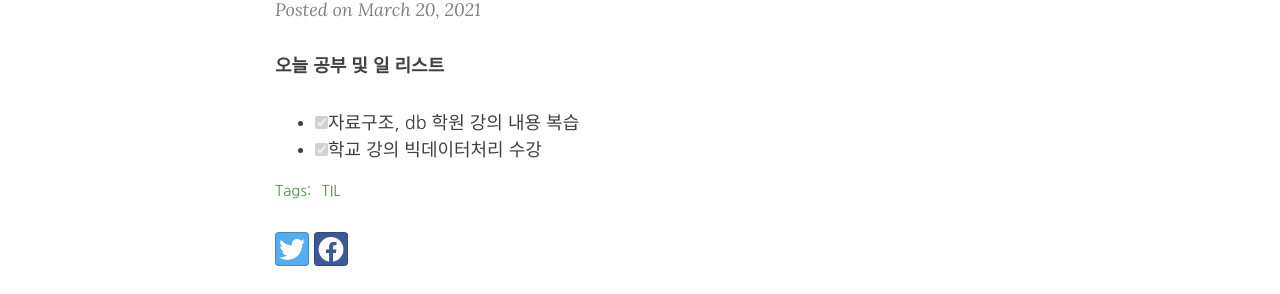
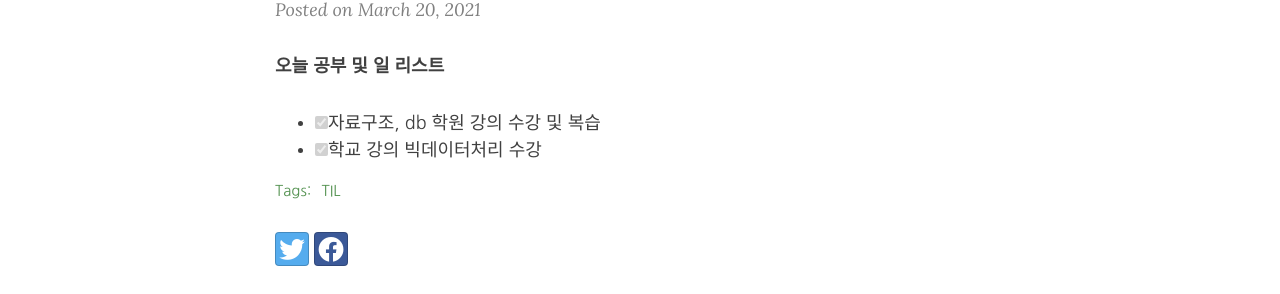
Before and after one commit to yeoneed/yeoneed.github.io, a Jekyll site: the page built from _posts/2021-03-20-TIL-0320.md, in a window 1280 px wide. Shown: the part 249-543 px from the top of the page. Built offline with Jekyll 4.4.1, drawn with Linux system fonts in a browser that asks for light colours; nearby versions of some CDN libraries; some web fonts are replaced; comment, search, counter and statistics services are not loaded.

Commit message:
Update 2021-03-20-TIL-0320.md

```diff
--- a/_posts/2021-03-20-TIL-0320.md
+++ b/_posts/2021-03-20-TIL-0320.md
@@ -8,5 +8,5 @@ tags: [TIL]
 ---
 **오늘 공부 및  일 리스트**
 
- - [x] 자료구조, db 학원 강의 내용 복습
+ - [x] 자료구조, db 학원 강의 수강 및 복습
  - [x] 학교 강의 빅데이터처리 수강
```
